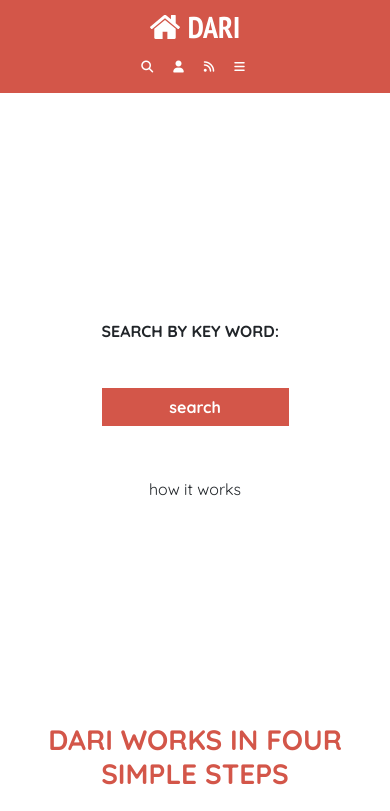
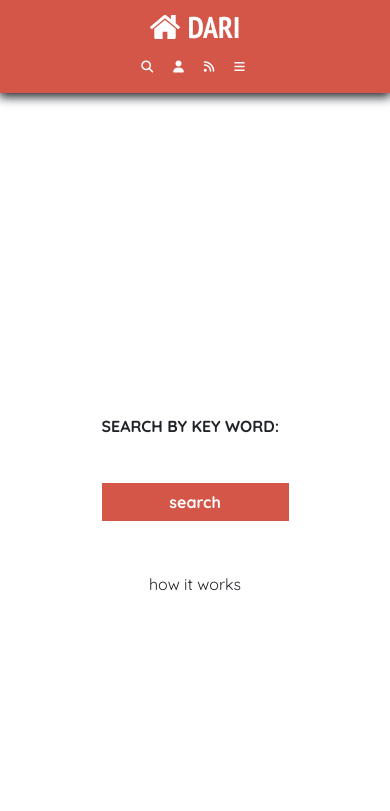
Before and after one commit to elmejdki/HC_Capstone_Project, a website: page index.html in a window 390 px wide. Shown: the top 811 px of the page. Drawn offline with nearby package versions, Linux system fonts and the light colour scheme.

Commit message:
Fix issue #1

```diff
--- a/assets/styles/style.css
+++ b/assets/styles/style.css
@@ -7,11 +7,15 @@
 }
 
 .max-3k {
-  max-width: 1300px;
+  max-width: 1600px;
 }
 
 body {
   font-family: 'Quicksand', sans-serif;
+}
+
+header {
+  box-shadow: 0 3px 10px 1px;
 }
 
 .logo {
@@ -30,6 +34,10 @@
   background-size: cover;
   width: 30px;
   height: 30px;
+}
+
+main {
+  margin-top: 50px;
 }
 
 .hero {
@@ -116,6 +124,10 @@
 }
 
 @media screen and (max-width: 575px) {
+  main {
+    margin-top: 95px;
+  }
+
   .hero-form input {
     height: 35px;
     padding: 10px;
```
